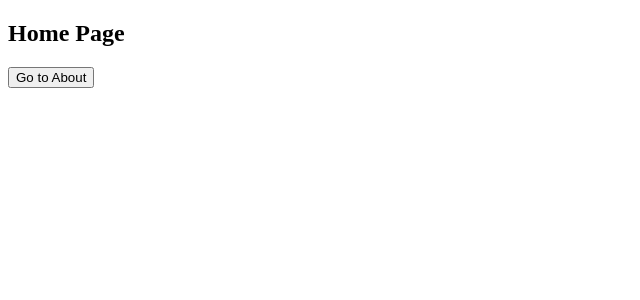
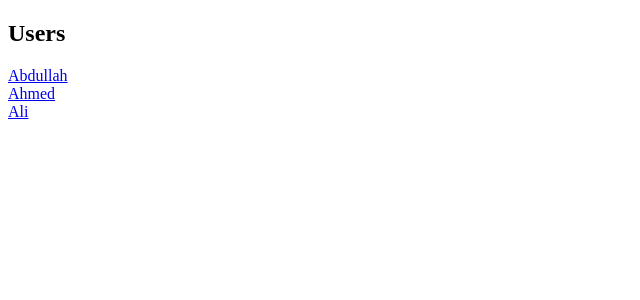
Before and after one commit to abdullahshabir31/React-Learning, a React (Vite) app: page / in a window 1280 px wide. Shown: the top 300 px of the page, without its empty margins (0-640 px from the left). Built offline with nearby package versions, Linux system fonts and the light colour scheme.

Commit message:
Add URL parameters example

```diff
--- /dev/null
+++ b/src/11-React-Router/04-url-parameters.jsx
@@ -0,0 +1,51 @@
+import {
+  BrowserRouter,
+  Link,
+  Route,
+  Routes,
+  useParams,
+} from "react-router-dom";
+
+function Home() {
+  const users = [
+    { id: 1, name: "Abdullah" },
+    { id: 2, name: "Ahmed" },
+    { id: 3, name: "Ali" },
+  ];
+
+  return (
+    <div>
+      <h2>Users</h2>
+
+      {users.map((user) => (
+        <div key={user.id}>
+          <Link to={`/users/${user.id}`}>{user.name}</Link>
+        </div>
+      ))}
+    </div>
+  );
+}
+
+function UserDetails() {
+  const { id } = useParams();
+
+  return (
+    <div>
+      <h2>User Details</h2>
+      <p>User ID: {id}</p>
+    </div>
+  );
+}
+
+function UrlParameters() {
+  return (
+    <BrowserRouter>
+      <Routes>
+        <Route path="/" element={<Home />} />
+        <Route path="/users/:id" element={<UserDetails />} />
+      </Routes>
+    </BrowserRouter>
+  );
+}
+
+export default UrlParameters;
--- a/src/App.jsx
+++ b/src/App.jsx
@@ -1,7 +1,7 @@
-import UseNavigateExample from "./11-React-Router/03-use-navigate";
+import UrlParameters from "./11-React-Router/04-url-parameters";
 
 function App() {
-  return <UseNavigateExample />;
+  return <UrlParameters />;
 }
 
 export default App;
```
